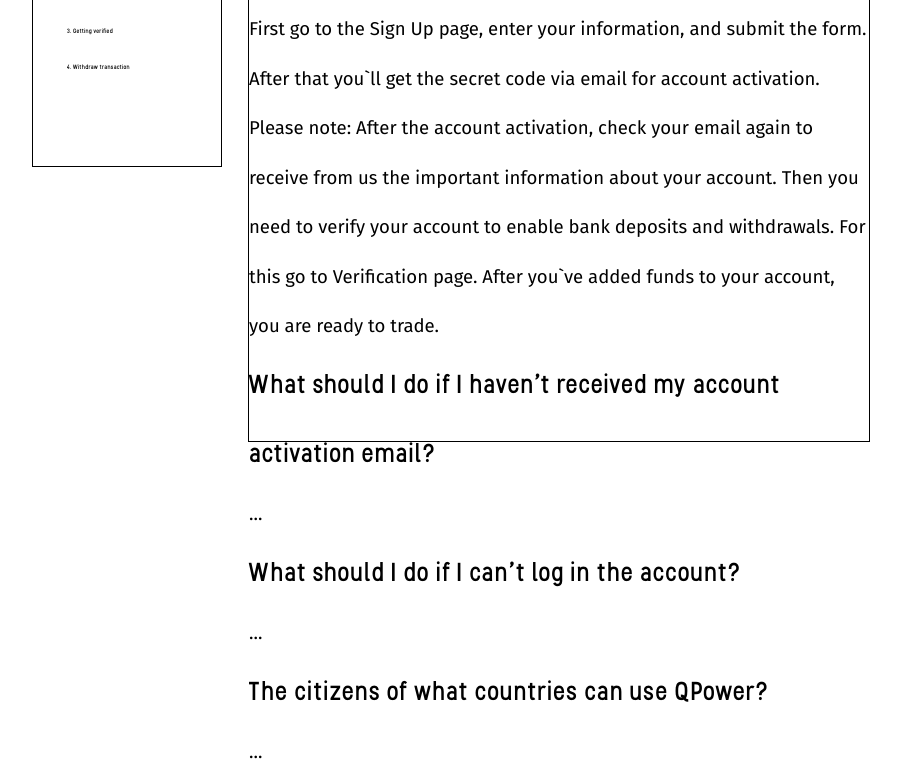
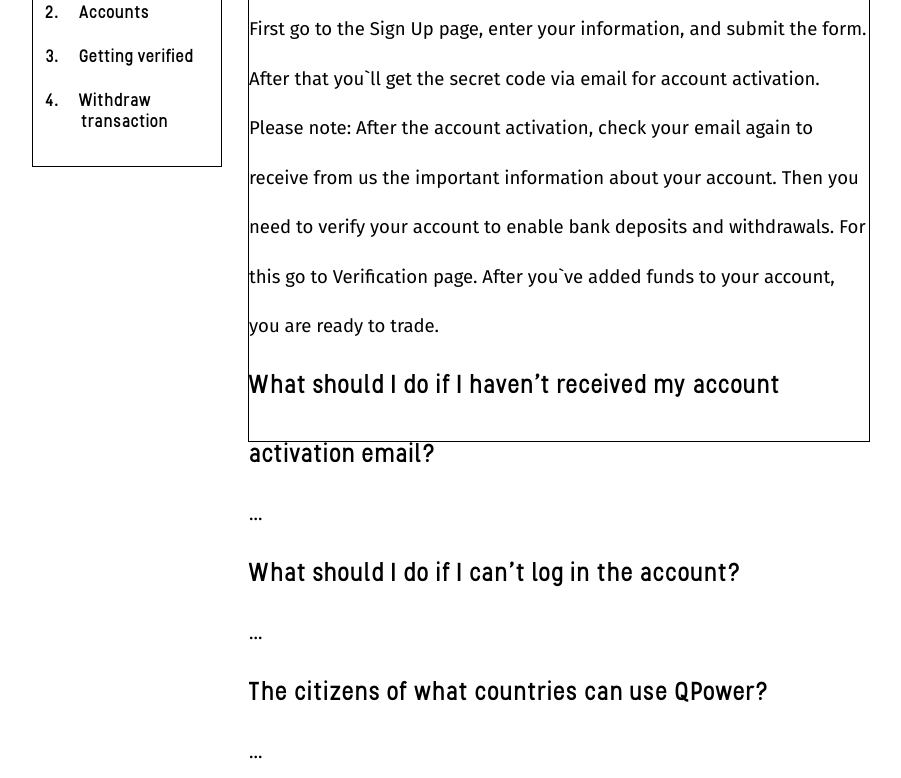
Before and after one commit to 150grism/nnl, a website: page index.html in a window 1280 px wide. Shown: the part 292-1070 px from the top of the page, without its empty margins (189-1090 px from the left). Drawn offline with Linux system fonts and the light colour scheme; files whose address does not match are found by name.

Commit message:
menu - приблизительный css

```diff
--- a/bundle.css
+++ b/bundle.css
@@ -35,8 +35,20 @@
   height: 230px;
   border: 1px solid black;
   font-family: "Stellar";
-  font-size: 6.255px;
-  line-height: 5.755; }
+  font-size: 18px;
+  line-height: 35px; }
+
+.menu__list {
+  padding-left: 30px; }
+
+.menu__item {
+  line-height: 21px;
+  margin: 23px 0;
+  padding-left: 18px;
+  text-indent: -2px; }
+
+.menu__item_active {
+  padding-left: 13px; }
 
 .text {
   font-size: 26px;
--- a/index.html
+++ b/index.html
@@ -11,11 +11,11 @@
 <body>
   <div class="container">
     <div class="menu container__item">
-      <ol>
-        <li>General</li>
-        <li>Accounts</li>
-        <li>Getting verified</li>
-        <li>Withdraw transaction</li>
+      <ol class="menu__list">
+        <li class="menu__item menu__item_active">General</li>
+        <li class="menu__item">Accounts</li>
+        <li class="menu__item">Getting verified</li>
+        <li class="menu__item">Withdraw transaction</li>
       </ol>
     </div>
     <div class="accordion container__item">
--- a/scss/menu.scss
+++ b/scss/menu.scss
@@ -3,6 +3,21 @@
   height: 230px;
   border: 1px solid black;
   font-family: "Stellar";
-  font-size: 6.255px;
-  line-height: 5.755;
+  font-size: 18px;
+  line-height: 35px;
 }
+
+.menu__list {
+  padding-left: 30px;
+}
+
+.menu__item {
+  line-height: 21px;
+  margin: 23px 0;
+  padding-left: 18px;
+  text-indent: -2px;
+}
+
+.menu__item_active {
+  padding-left: 13px;
+}
```
